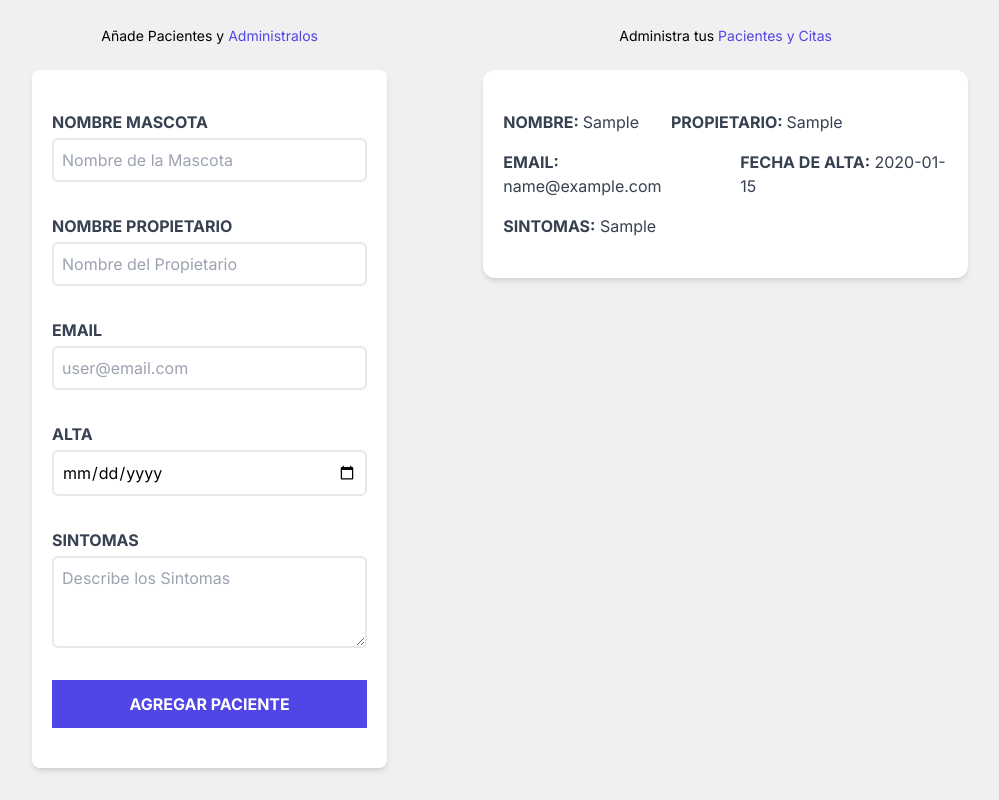
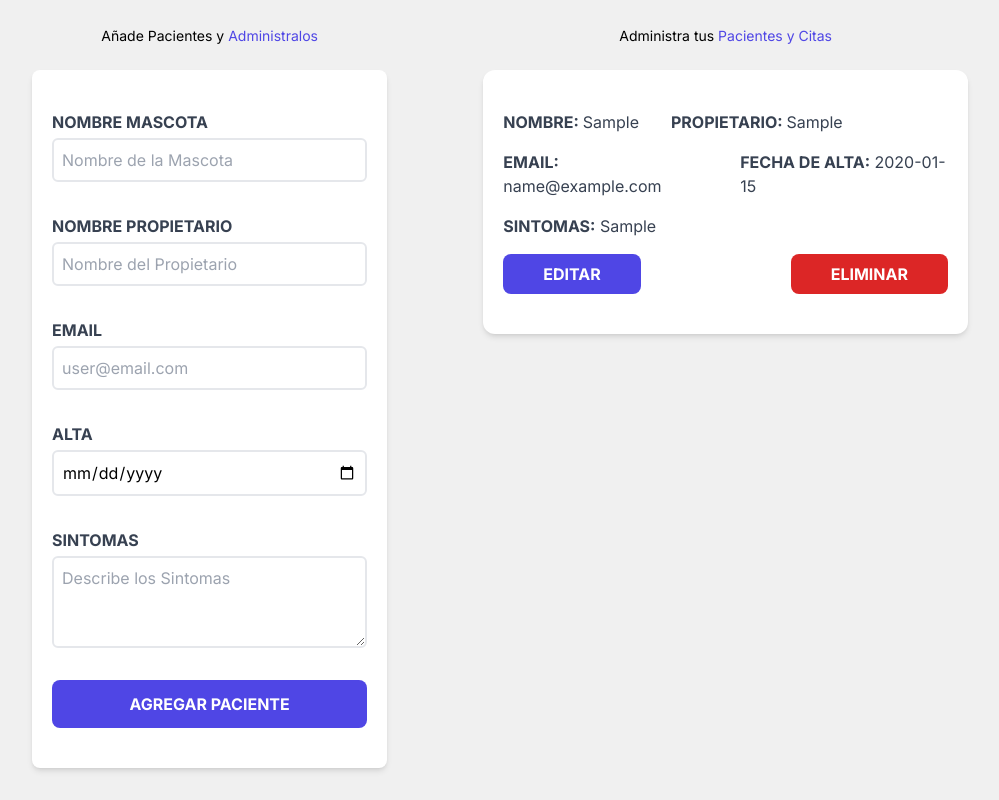
Before and after one commit to NunezGabriel/Vet-monitoring, a Next.js app: page / in a window 1280 px wide. Both pictures are taken after typing "Sample", "Sample", "name@example.com", "2020-01-15", "Sample" into the empty fields and a click on the input "agregar paciente". Shown: the part 174-974 px from the top of the page, without its empty margins (140-1139 px from the left). Built offline with nearby package versions, Linux system fonts and the light colour scheme.

Commit message:
completing data to form

```diff
--- a/src/app/page.js
+++ b/src/app/page.js
@@ -6,13 +6,17 @@
 
 export default function Home() {
   const [pacientes, setPacientes] = useState([]);
-
+  const [paciente, setPaciente] = useState({});
   return (
     <>
       <HeaderComponent />
       <section className="mt-10 flex flex-col gap-8 md:flex-row max-w-[1000px] mx-auto md:justify-between">
-        <PacienteForm setPacientes={setPacientes} pacientes={pacientes} />
-        <ListadoPacientes pacientes={pacientes} />
+        <PacienteForm
+          setPacientes={setPacientes}
+          pacientes={pacientes}
+          paciente={paciente}
+        />
+        <ListadoPacientes pacientes={pacientes} setPaciente={setPaciente} />
       </section>
     </>
   );
--- a/src/components/Form.jsx
+++ b/src/components/Form.jsx
@@ -2,7 +2,7 @@
 import { useEffect, useState } from "react";
 import ErrorComponent from "./error";
 
-const PacienteForm = ({ setPacientes, pacientes }) => {
+const PacienteForm = ({ setPacientes, pacientes, paciente }) => {
   const [nombre, setNombre] = useState("");
   const [propietario, setPropietario] = useState("");
   const [email, setEmail] = useState("");
@@ -10,6 +10,17 @@
   const [sintomas, setSintomas] = useState("");
 
   const [error, setError] = useState(false);
+
+  useEffect(() => {
+    if (Object.keys(paciente).length > 0) {
+      //Object.keys() => es la forma de ver las llaves de un objeto y asi aplicar la logica para lo que querramos en este caso veo si el objeto esta lleno
+      setNombre(paciente.nombre);
+      setPropietario(paciente.propietario);
+      setEmail(paciente.email);
+      setAlta(paciente.alta);
+      setSintomas(paciente.sintomas);
+    }
+  }, [paciente]);
 
   const handleSubmit = (e) => {
     e.preventDefault();
@@ -152,7 +163,7 @@
         </div>
         <input
           type="submit"
-          className="bg-indigo-600 hover:bg-indigo-700 transition-colors w-full p-3 text-white uppercase font-bold cursor-pointer"
+          className="bg-indigo-600 hover:bg-indigo-700 transition-colors w-full p-3 text-white uppercase font-bold cursor-pointer rounded-lg"
           value="agregar paciente"
         />
       </form>
--- a/src/components/listadoPacientes.jsx
+++ b/src/components/listadoPacientes.jsx
@@ -1,6 +1,7 @@
+import { useEffect } from "react";
 import Paciente from "./paciente";
 
-const ListadoPacientes = ({ pacientes }) => {
+const ListadoPacientes = ({ pacientes, setPaciente }) => {
   return (
     <>
       {pacientes.length == 0 ? (
@@ -21,7 +22,7 @@
             <span className="text-indigo-600"> Pacientes y Citas</span>
           </h5>
           {pacientes.map((e) => {
-            return <Paciente key={e.id} e={e} />;
+            return <Paciente key={e.id} e={e} setPaciente={setPaciente} />;
           })}
         </div>
       )}
--- a/src/components/paciente.jsx
+++ b/src/components/paciente.jsx
@@ -1,4 +1,4 @@
-const Paciente = ({ e }) => {
+const Paciente = ({ e, setPaciente }) => {
   return (
     <div className="bg-white shadow-md flex flex-col gap-4  p-5 py-10 rounded-xl">
       <div className="md:flex gap-8">
@@ -25,6 +25,23 @@
         Sintomas:
         <span className="font-normal normal-case"> {e.sintomas}</span>
       </p>
+      <div className="flex justify-between">
+        <button
+          type="button"
+          className="py-2 px-10 bg-indigo-600 hover:bg-indigo-700 text-white font-bold uppercase rounded-lg"
+          onClick={() => {
+            setPaciente(e);
+          }}
+        >
+          Editar
+        </button>
+        <button
+          type="button"
+          className="py-2 px-10 bg-red-600 hover:bg-red-700 text-white font-bold uppercase rounded-lg"
+        >
+          Eliminar
+        </button>
+      </div>
     </div>
   );
 };
```
